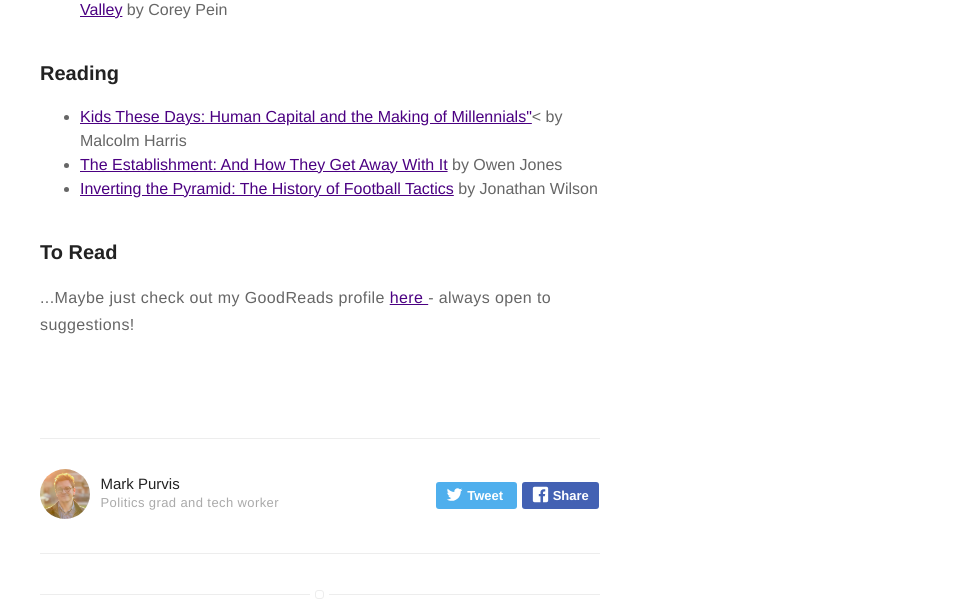
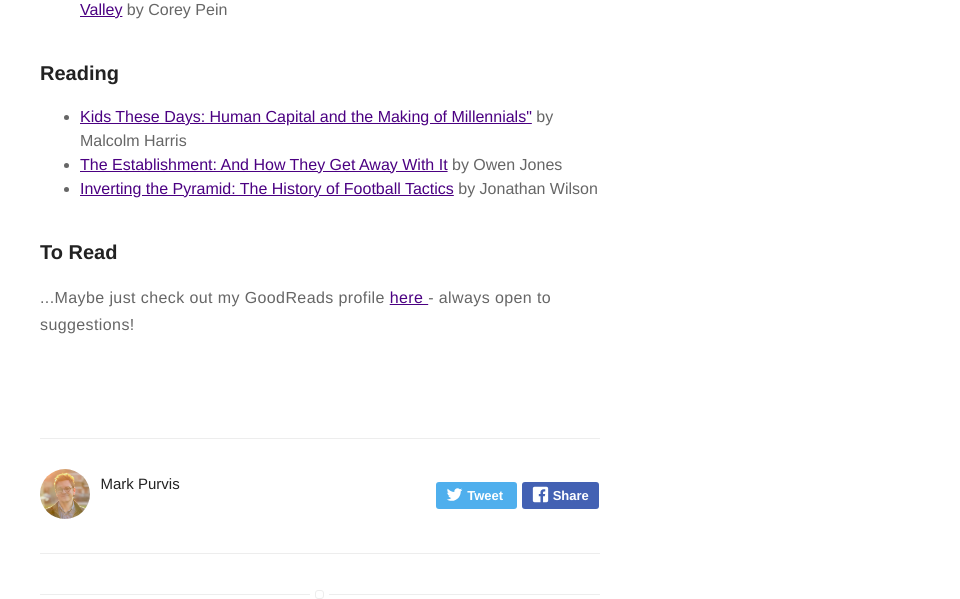
Before and after one commit to markprvs/markprvs.github.io, a Jekyll site: the page built from _posts/2019-01-20-books-read-in-2019.markdown, in a window 1280 px wide. Shown: the part 717-1316 px from the top of the page, without its empty margins (320-1280 px from the left). Built offline with Jekyll 4.4.1, drawn with Linux system fonts in a browser that asks for light colours; emoji names are drawn with the system emoji font.

Commit message:
take out bio + edit post

```diff
--- a/_config.yml
+++ b/_config.yml
@@ -56,7 +56,7 @@ email: me@markprvs.com
 authors:
     markpurvis:
         name: Mark Purvis
-        bio: Politics grad and tech worker
+        bio:
         external-image: false
         picture: assets/images/Cropped.jpeg
         twitter: markprvs
--- a/_posts/2019-01-20-books-read-in-2019.markdown
+++ b/_posts/2019-01-20-books-read-in-2019.markdown
@@ -29,7 +29,7 @@ externalLink: false
 
 <h3>Reading</h3>
 <ul class="reading">
-	<li><a href="https://www.goodreads.com/book/show/34523218-kids-these-days">Kids These Days: Human Capital and the Making of Millennials"</a>< by Malcolm Harris</li>
+	<li><a href="https://www.goodreads.com/book/show/34523218-kids-these-days">Kids These Days: Human Capital and the Making of Millennials"</a> by Malcolm Harris</li>
 	<li><a href="https://www.goodreads.com/book/show/23120225-the-establishment">The Establishment: And How They Get Away With It</a> by Owen Jones</li>
 	<li><a href="https://www.goodreads.com/book/show/19936661-inverting-the-pyramid">Inverting the Pyramid: The History of Football Tactics</a> by Jonathan Wilson</li>
 
```
